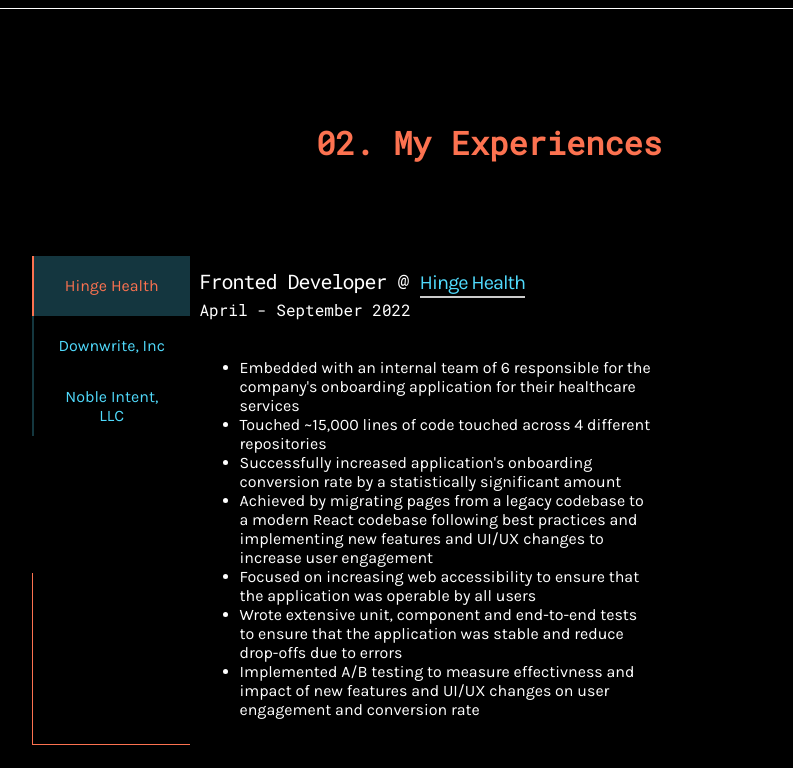
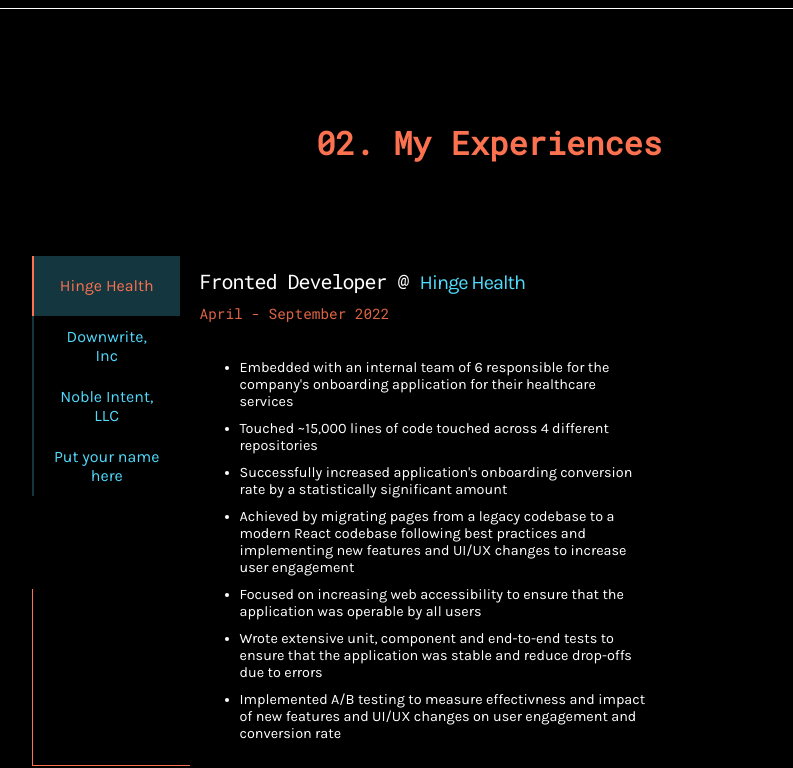
Before and after one commit to L-Garay/Portfolio, a Gatsby site: page / in a window 1280 px wide. Shown: the part 1949-2717 px from the top of the page, without its empty margins (293-1086 px from the left). Built offline with nearby package versions, Linux system fonts and the light colour scheme; Gatsby itself is replaced by a stand-in of ours.

Commit message:
add custom experience option and slight formatting

```diff
--- a/src/components/Experiences/menu.tsx
+++ b/src/components/Experiences/menu.tsx
@@ -37,7 +37,7 @@
   position: absolute;
   left: 0;
   ${(props) => {
-    const buttonWidth = props.menuWidth / 3;
+    const buttonWidth = props.menuWidth / 4; // NOTE this needs to get updated whenever a new menu item is added
     if (props.isAboveSmall) {
       return `
       top: 0;
@@ -49,12 +49,12 @@
       return `
       bottom: 0;
       height: 2px;
-      width: 33%;
+      width: 25%; // NOTE this needs to get updated whenever a new menu item is added
       transform: translateX(${props.currentButtonIndex * buttonWidth}px);
       `;
     }
   }}
-  z-index: 200;
+  z-index: 2;
   background: ${theme.colors.ORANGE_1};
 
   transition: transform 0.5s ease-in-out;
@@ -71,7 +71,6 @@
   align-items: center;
   justify-content: center;
   width: 100%;
-  padding: 0 20px;
   cursor: pointer;
   outline: none;
   border: none;
@@ -81,12 +80,14 @@
       height: ${props.buttonHeight}px;
       border-left: 2px solid ${theme.colors.BLUE_7};
       font-size: 1rem;
+      padding: 0 20px;
       `;
     } else {
       return `
       height: 40px;
       border-bottom: 2px solid ${theme.colors.BLUE_7};
       font-size: 0.8rem;
+      padding: 0 5px;
       `;
     }
   }}
@@ -110,6 +111,10 @@
   {
     name: 'Noble Intent, LLC',
     id: 'noble-intent-button',
+  },
+  {
+    name: 'Put your name here',
+    id: 'put-your-name-here-button',
   },
 ];
 
--- a/src/components/Header/header.tsx
+++ b/src/components/Header/header.tsx
@@ -43,6 +43,7 @@
   background: ${theme.colors.ORANGE_3};
   height: calc(100vh - 62px);
   transition: all 0.2s linear;
+  z-index: 100;
 `;
 
 const MobileMenuContainer = styled.div`
--- a/src/sections/experience.tsx
+++ b/src/sections/experience.tsx
@@ -23,6 +23,7 @@
   margin-bottom: 10px;
   display: flex;
   flex-direction: column;
+  /* TODO  move this to the section and then just adjust how far down and left/right it goes */
   &:after {
     content: '';
     position: absolute;
@@ -50,7 +51,13 @@
 
 const Details = styled.div<SharedPageProps>`
   /* background: lightpink; */
-  max-width: ${(props) => (props.isAboveSmall ? '75%' : '100%')};
+  ${(props) => {
+    return `
+      max-width: ${props.isAboveSmall ? '75%' : '100%'};
+      margin-left: ${props.isAboveSmall ? '10px' : '0'};
+      margin-top: ${props.isAboveSmall ? '0' : '10px'};
+    `;
+  }}
 `;
 
 const DetailsHeaderContainer = styled.div<ExperiencesProps>`
@@ -60,20 +67,28 @@
 
 const DetailsTitle = styled(Paragraph)<ExperiencesProps>`
   letter-spacing: -1px;
+  font-size: clamp(1.0625rem, 2vw, 1.25rem);
 `;
 const DetailsDates = styled(Paragraph)<ExperiencesProps>`
-  font-size: 1rem;
+  font-size: clamp(0.9rem, 1vw, 1rem);
+  color: ${theme.colors.ORANGE_2};
+  padding-top: 5px;
 `;
 const DetailsDecriptionContainer = styled.div<ExperiencesProps>`
   /* background: lightsteelblue; //testing */
   padding: 10px;
 `;
 const DetailsDescriptionList = styled.ul<ExperiencesProps>`
-  font-size: 1rem;
+  font-size: clamp(0.9rem, 1vw, 1rem);
 `;
-const DescriptionListItem = styled.li<ExperiencesProps>``;
+const DescriptionListItem = styled.li<ExperiencesProps>`
+  margin-bottom: 10px;
+`;
 
-const TitleLink = styled.a`
+const TitleLink = styled.a.attrs({
+  target: '_blank',
+  rel: 'noopener noreferrer',
+})`
   color: ${theme.colors.BLUE_1};
   text-decoration: none;
   border-radius: 0;
@@ -81,7 +96,7 @@
       transparent calc(100% - 2px),
       rgb(252, 114, 80) 2px
     ),
-    linear-gradient(transparent calc(100% - 2px), #cbcbcb 2px);
+    linear-gradient(transparent calc(100% - 2px), transparent 2px);
   background-size: 0% 6px, 100% 6px;
   background-repeat: no-repeat;
   background-position: 0 bottom, 0 bottom;
@@ -102,20 +117,26 @@
     listItems: [
       `Principal designer and developer for mental health startup's company website`,
       `Created using the Wix platform for quick development and ease of use for client`,
+      `Effectively and efficiently communicated with client to understand their needs and vision and then translated that into a functional and aesthetically pleasing website`,
       `Utilized platform's built in tooling to connect personal domain to site, configure and increase SEO, link personal calendars and emails and implemnt blog functionality`,
+      `Managed and maintained site for less than 3 months before handing over responsiblity to internal company employee`,
     ],
     buttonId: 'noble-intent-button',
+    siteLink: 'https://www.nobleintentprograms.com/',
   },
   {
     title: 'Software Developer @ Downwrite, Inc',
     dates: 'April 2021 - March 2022',
     listItems: [
       `A small music startup where I helped oversee the launch of their new MVP website`,
-      `After launch, I was the core contributer with ~50,000 lines of code touched`,
-      `Worked closely with designers and stakeholders to create responsive and elogant UI/UX and implement new features as requested`,
-      `Gained exposure to a variety of tools and processes like video and music compression, conversion and playing using FFmpeg, order creation and payment processing using Paypal and Braintree, and cloud services using Firebase`,
+      `After launch I was the core contributer with ~50,000 lines of code touched, responsible for maintaining stability for the thousands of users while iterating and adding new features`,
+      `Worked closely with designers and key stakeholders to create responsive and elegant UI/UX`,
+      `Gained experience with cloud services from integrating with Firebase, utilizing their cloud storage, functions, analytics and authentication services`,
+      `Quickly and effeciently familiarized myself with a variety of new processes including, video and audio compression and conversion using FFmpeg and order processing and payment handling utilizing Paypal/Braintree`,
+      `Built new and extended existing administration panels and dashboards along with the functionality to generate and download PDF's of the data for use in reporting`,
     ],
     buttonId: 'downwrite-button',
+    siteLink: 'https://downwrite.com/',
   },
   {
     title: 'Fronted Developer @ Hinge Health',
@@ -130,6 +151,20 @@
       `Implemented A/B testing to measure effectivness and impact of new features and UI/UX changes on user engagement and conversion rate`,
     ],
     buttonId: 'hinge-health-button',
+    siteLink: 'https://my.hingehealth.com/onboarding/tamus/registration',
+  },
+  {
+    title: 'Developer @ Your company name',
+    dates: 'As soon as you need - Forever',
+    listItems: [
+      `Here is where I can put down all of the amazing and wonderful things I did for your company`,
+      `Whether that be Frontend, Backend or both, I can do it all`,
+      `Plus I'm told I'm a pretty cool guy to work with and I send some great memez`,
+      `So what are you waiting for?`,
+      `P.S. the link is to a non-profit that I support and believe is a good cause, check them out!`,
+    ],
+    buttonId: 'put-your-name-here-button',
+    siteLink: 'https://www.catf.us/',
   },
 ];
 
@@ -178,9 +213,10 @@
   }, [currentButtonId]);
 
   const role = selectedExperience.title.split('@')[0];
-  console.log(role);
   const companyName = selectedExperience.title.split('@')[1];
-  const styledName = <TitleLink>{companyName}</TitleLink>;
+  const styledName = (
+    <TitleLink href={selectedExperience.siteLink}>{companyName}</TitleLink>
+  );
 
   return (
     <Section id="experience" height={isMobile ? windowHeight : undefined}>
```
